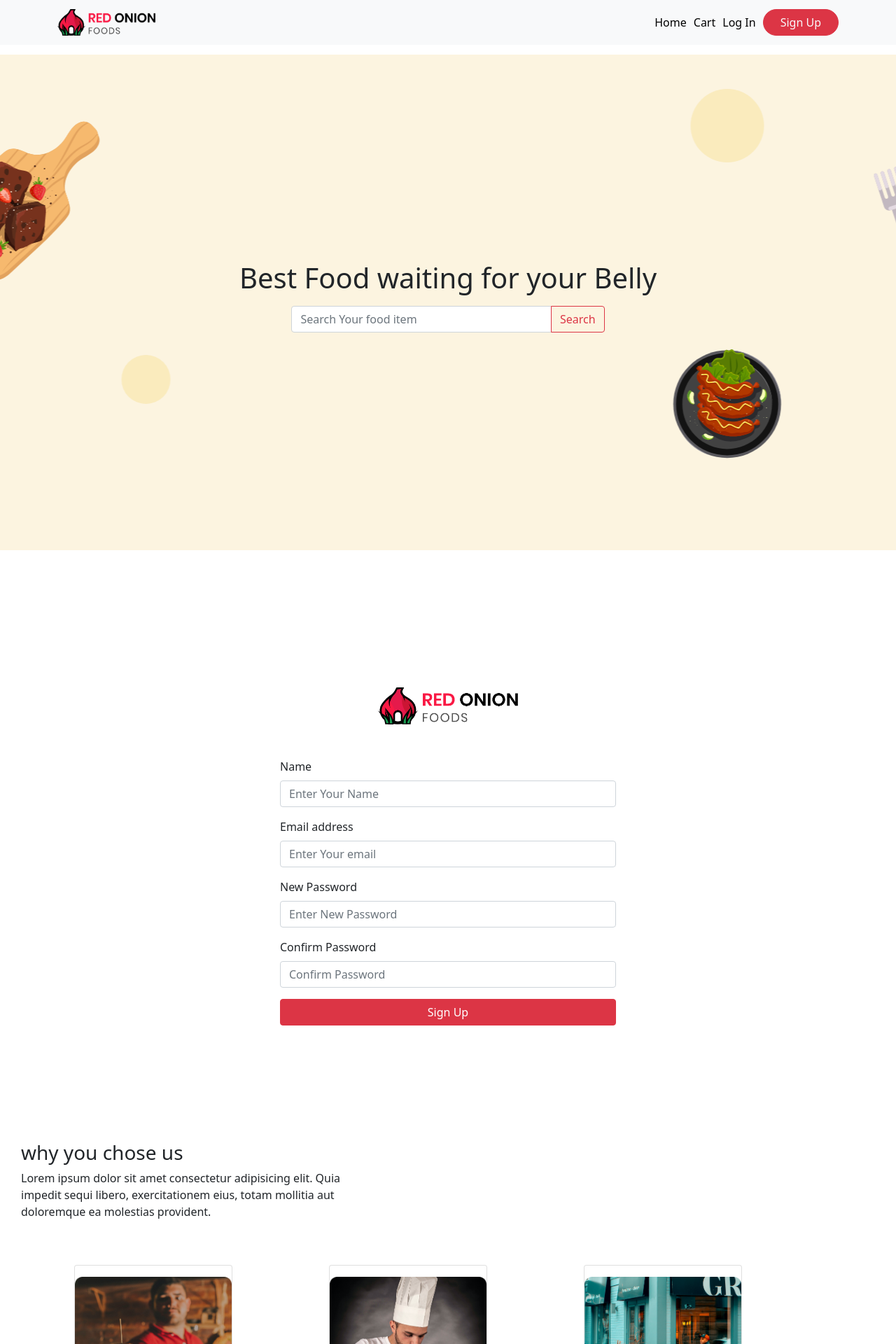
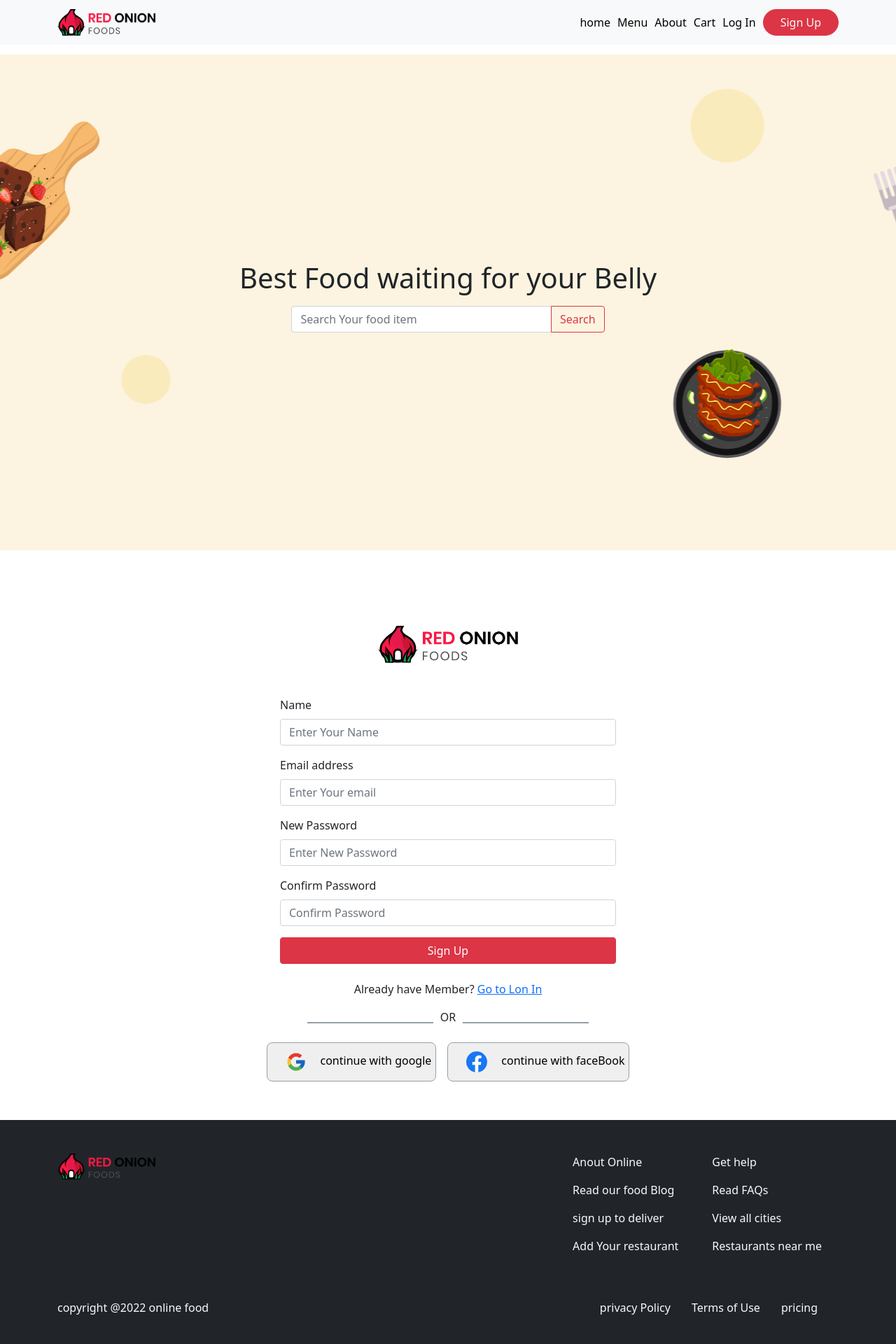
Before and after one commit to YeBenLing-ZAMAN/Red-Onion-Restaurants, a React (Create React App) app: page /signup in a window 1280 px wide. Shown: the top 1920 px of the page at 70% size. Built offline with nearby package versions, Linux system fonts and the light colour scheme; no server answers.

Commit message:
breakfast lunch dinner section complete with raw Api and login with google done

```diff
--- a/src/App.js
+++ b/src/App.js
@@ -11,24 +11,25 @@ import SignUp from './Components/SignUp/SignUp';
 import Breakfast from './Components/Home/Breakfast';
 import Lunch from './Components/Home/Lunch';
 import Dinner from './Components/Home/Dinner';
+import Menu from './Components/Menu/Menu';
 function App() {
   return (
     <div className="">
       <Header></Header>
       <Bannar></Bannar>
       <Routes>
-        <Route path='/home' element={<Home></Home>}>
+        {/* <Route to='/' path={}></Route> */}
+        <Route path='/menu' element={<Menu></Menu>}>
           <Route path='breakfast' element={<Breakfast></Breakfast>}></Route>
           <Route path='lunch' element={<Lunch></Lunch>}></Route>
           <Route path='dinner' element={<Dinner></Dinner>}></Route>
         </Route>
         <Route path='/login' element={<Login></Login>}></Route>
         <Route path='/signup' element={<SignUp></SignUp>}></Route>
+        <Route path='/about' element={  <AboutUs></AboutUs>}></Route>
       </Routes>
-      <AboutUs></AboutUs>
       <Footer></Footer>
-      <CheckOut></CheckOut>
-      <Breakfast></Breakfast>
+      {/* <CheckOut></CheckOut> */}
     </div>
   );
 }
--- a/src/Components/Bannar/Bannar.css
+++ b/src/Components/Bannar/Bannar.css
@@ -1,5 +1,8 @@
 .bannar-container {
-    height: calc(100vh - 64px);
+    min-height: calc(100vh - 64px);
+    /* background-size: 100vw 100vh; */
+
+    /* min-height: 100%; */
     background-repeat: no-repeat;
     background-position: center;
     width: 100%;
--- a/src/Components/Header/Header.js
+++ b/src/Components/Header/Header.js
@@ -1,9 +1,17 @@
+import { signOut } from 'firebase/auth';
 import React from 'react';
 import { Container, Nav, Navbar} from 'react-bootstrap';
+import { useAuthState } from 'react-firebase-hooks/auth';
+import { Link } from 'react-router-dom';
+import auth from '../../firebase.init';
 import logo from '../../Images/logo/logo2.png';
 import CustomLink from './CustomLink';
 import './Header.css';
 const Header = () => {
+    const [user, loading, error] = useAuthState(auth);
+    const logout = () => {
+        signOut(auth);
+      };
     return (
         <div>
             <Navbar collapseOnSelect expand="lg" bg="light" variant="light">
@@ -12,10 +20,21 @@ const Header = () => {
                     <Navbar.Toggle aria-controls="responsive-navbar-nav" />
                     <Navbar.Collapse id="responsive-navbar-nav">
                         <Nav className="link-contianer ms-auto d-flex align-items-center ">
-                           <CustomLink href="#home" to='/home'>Home</CustomLink>
+                           <CustomLink to="/home">home</CustomLink>
+                           <CustomLink to="/menu">Menu</CustomLink>
+                           {/* <Nav.Link href="#home2">Menu</Nav.Link> */}
+                           <CustomLink to='/about' herf='#about'>About</CustomLink>
                            <CustomLink to='/cart'>Cart</CustomLink>
-                           <CustomLink href="#login" to='/login'>Log In</CustomLink>
-                            <CustomLink to="/signup" className='btn btn-danger rounded-pill px-4 text-light'>Sign Up</CustomLink>
+                           {
+                               user
+                               ?
+                               <CustomLink to="/signup" onClick={logout} className='btn btn-danger rounded-pill px-4 text-light'>Log out</CustomLink>
+                               :
+                               <>
+                               <CustomLink href="#login" to='/login'>Log In</CustomLink>
+                               <CustomLink to="/signup" className='btn btn-danger rounded-pill px-4 text-light'>Sign Up</CustomLink>
+                               </>
+                           }
                         </Nav>
                     </Navbar.Collapse>
                 </Container>
--- a/src/Components/Home/Breakfast.js
+++ b/src/Components/Home/Breakfast.js
@@ -5,10 +5,10 @@ import FoodShowing from './FoodShowing';
 
 const Breakfast = () => {
     const [foods] =useFood();
-    console.log(foods.length);
-    console.log(foods);
+   /*  console.log(foods.length);
+    console.log(foods); */
     const breakfast = foods.filter(food => food.Type === 'Breakfast');
-    console.log(breakfast);
+    /* console.log(breakfast);*/
     return (
         <Row xs={1} md={3} className="container mx-auto g-4 pt-5">
             {
--- a/src/Components/Home/Dinner.js
+++ b/src/Components/Home/Dinner.js
@@ -1,11 +1,17 @@
 import React from 'react';
+import { Row } from 'react-bootstrap';
+import useFood from '../hooks/useFood';
+import FoodShowing from './FoodShowing';
 
 const Dinner = () => {
-
+    const [foods] = useFood();
+    const breakfast = foods.filter(food => food.Type === 'Lunch');
     return (
-        <div>
-            this is dinner
-        </div>
+        <Row xs={1} md={3} className="container mx-auto g-4 pt-5">
+            {
+                breakfast.map(item => <FoodShowing key={item.id} item={item}></FoodShowing>)
+            }
+        </Row>
     );
 };
 
--- a/src/Components/Home/FoodShowing.js
+++ b/src/Components/Home/FoodShowing.js
@@ -2,7 +2,6 @@ import React from 'react';
 import { Button, Card, Col } from 'react-bootstrap';
 
 const FoodShowing = ({ item }) => {
-    console.log(item);
     const { picture, name, about, balance } = item;
     return (
         <Col className='d-flex'>
--- a/src/Components/Home/Home.js
+++ b/src/Components/Home/Home.js
@@ -4,8 +4,8 @@ import { Outlet } from 'react-router-dom';
 import CustomLink from '../Header/CustomLink';
 const Home = () => {
     return (
-        <div>
-            <Navbar id="home" bg="light" variant="light">
+        <div className='mb-5' style={{minHeight:"100vh"}}>
+            <Navbar id="home2" bg="light" variant="light">
                 <Container>
                     <Nav className="mx-auto">
                         <CustomLink className='pe-2 text-decoration-none' to="breakfast">Breakfast</CustomLink>
--- a/src/Components/Home/Lunch.js
+++ b/src/Components/Home/Lunch.js
@@ -1,9 +1,16 @@
 import React from 'react';
+import { Row } from 'react-bootstrap';
+import useFood from '../hooks/useFood';
+import FoodShowing from './FoodShowing';
 const Lunch = () => {
+    const [foods] =useFood();
+    const breakfast = foods.filter(food => food.Type === 'Lunch');
     return (
-        <div>
-         this lunch
-        </div>
+        <Row xs={1} md={3} className="container mx-auto g-4 pt-5">
+            {
+                breakfast.map(item=> <FoodShowing key={item.id} item={item}></FoodShowing>)
+            }
+        </Row>
     );
 };
 
--- /dev/null
+++ b/src/Components/Menu/Menu.js
@@ -0,0 +1,25 @@
+import React from 'react';
+import { Container, Nav, Navbar } from 'react-bootstrap';
+import { Outlet } from 'react-router-dom';
+import CustomLink from '../Header/CustomLink';
+
+const Menu = () => {
+    return (
+        <div className='mb-5' style={{minHeight:"100vh"}}>
+        <Navbar id="menu" bg="light" variant="light">
+            <Container>
+                <Nav className="mx-auto">
+                    <CustomLink className='pe-2 text-decoration-none' to="breakfast">Breakfast</CustomLink>
+                    <CustomLink className='pe-2 text-decoration-none' to="lunch">Lunch</CustomLink>
+                    <CustomLink className='pe-2 text-decoration-none' to="dinner">Dinner</CustomLink>
+                </Nav>
+            </Container>
+        </Navbar>
+        <div>
+            <Outlet></Outlet>
+        </div>
+    </div>
+    );
+};
+
+export default Menu;
--- a/src/Components/SignUp/SignUp.js
+++ b/src/Components/SignUp/SignUp.js
@@ -1,10 +1,14 @@
 import React from 'react';
 import { Button, Form } from 'react-bootstrap';
+import { useSignInWithGoogle } from 'react-firebase-hooks/auth';
+import { Link } from 'react-router-dom';
 import logo from '../../Images/logo/logo2.png';
+import googleIcon from "../../Images/icons/google.png";
+import faceBookIcon from '../../Images/icons/Facebook_f_logo_(2019).svg'
 
 const SignUp = () => {
     return (
-        <div className='form-container d-flex align-items-center justify-content-center'>
+        <div className='form-container d-flex flex-column align-items-center justify-content-center'>
             <div className='w-50 from-red-onion'>
                 <img className='d-block mx-auto my-5' src={logo} alt="" />
                 <Form className='mx-auto w-75'>
@@ -28,7 +32,18 @@ const SignUp = () => {
                         Sign Up
                     </Button>
                 </Form>
-
+            </div>
+            <p className='text-center mt-4'>
+                Already have Member? <Link className='' to='/signup'>Go to Lon In</Link>
+            </p>
+            <div className='line-container'>
+                <div className='line'></div>
+                <p>OR</p>
+                <div className='line'></div>
+            </div>
+            <div className='d-flex flex-column flex-md-row'>
+            <button className='google-login-container m-2'><img src={googleIcon} alt="" /> <p> continue with google</p></button>
+            <button className='google-login-container m-2'><img src={faceBookIcon} alt="" /> <p> continue with faceBook</p></button>
             </div>
         </div>
     );
--- a/src/Components/hooks/useFood.js
+++ b/src/Components/hooks/useFood.js
@@ -3,11 +3,10 @@ import { useEffect, useState } from 'react';
 const useFood = () => {
     const [foods, setFoods] = useState([]);
     useEffect( () => {
-        fetch('food.json')
+        fetch('https://raw.githubusercontent.com/YeBenLing-ZAMAN/fakedata/main/food.json')
             .then(res => res.json())
             .then(data => setFoods(data));
     }, [])
-    console.log(foods)
     return [foods];
 };
 
```
Also changed, not shown: src/Images/icons/Facebook_f_logo_(2019).svg (added). Lines whose indentation alone changed are shown as unchanged.
